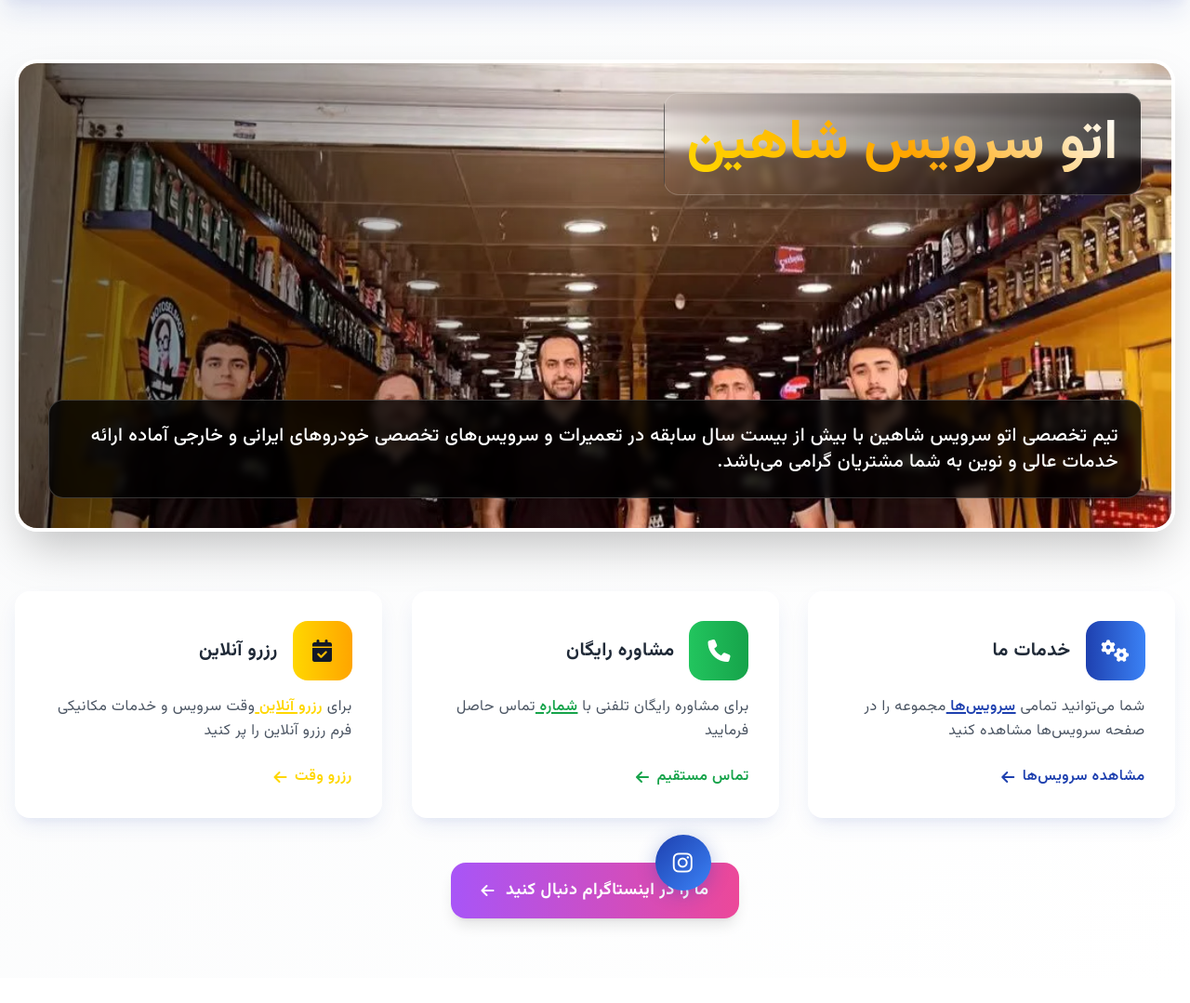
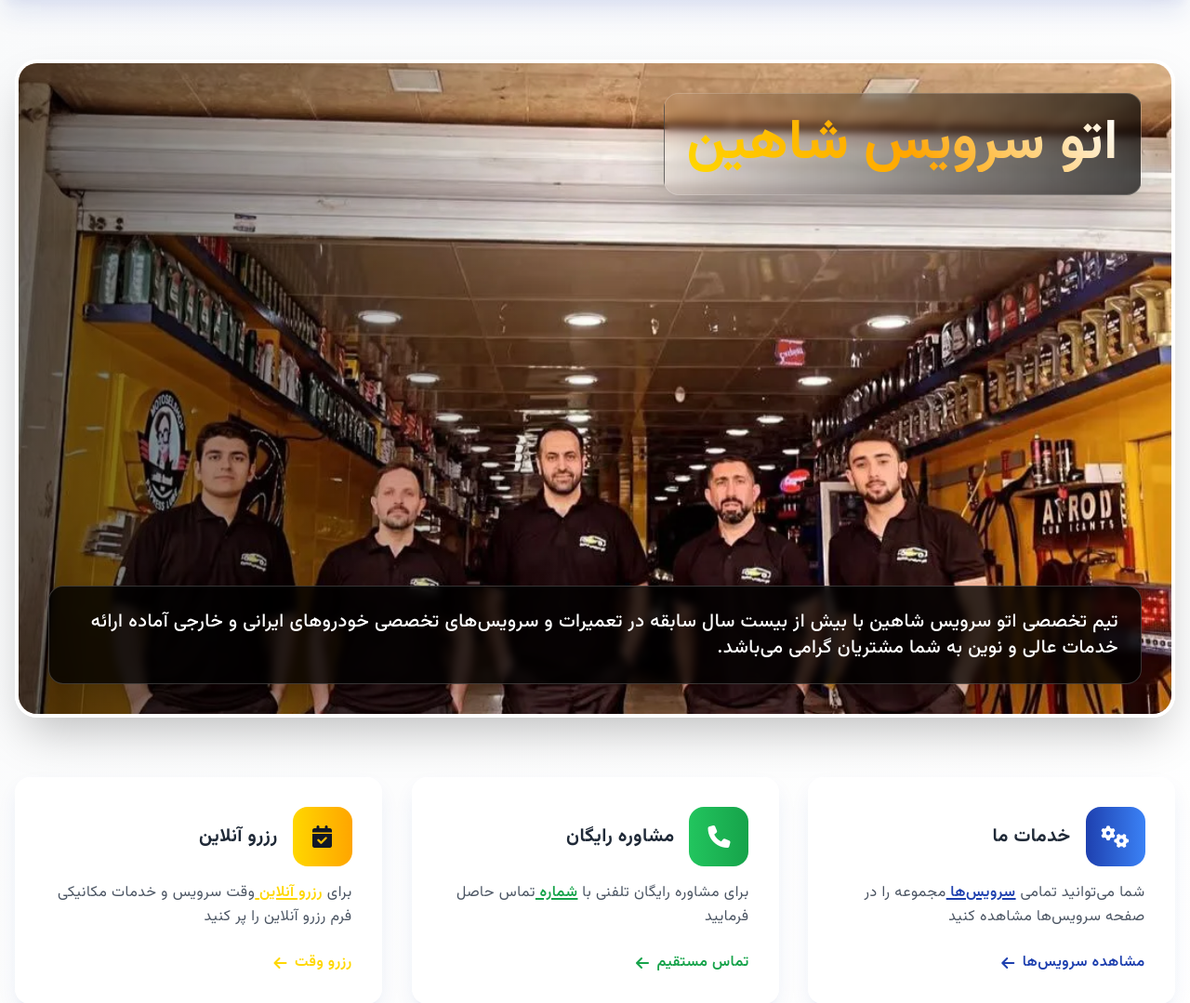
Before and after one commit to amirmokri/shahin-site, a Django app: page / in a window 1280 px wide. Shown: the part 89-1168 px from the top of the page at 93% size. Run offline with Django 4.2, Linux system fonts and the light colour scheme; data comes from the database, SQL or seed files in the repository; data that the repository does not hold is empty; some libraries are stand-ins or nearby versions.

Commit message:
Fix desktop hero section image styling - add responsive breakpoints and max-width constraint

```diff
--- a/templates/pages/home.html
+++ b/templates/pages/home.html
@@ -17,8 +17,8 @@
             <!-- Hero Image with Text Overlay -->
             <div class="relative mb-16">
                 <!-- Rounded Hero Image -->
-                <div class="relative rounded-3xl overflow-hidden shadow-2xl border-4 border-white w-full" data-aos="fade-up">
-                    <img src="{% if site_settings.hero_image %}{{ site_settings.hero_image.url }}{% else %}{% static 'images/hero.webp' %}{% endif %}" alt="{{ site_settings.site_name }}" class="w-full h-[350px] sm:h-[400px] md:h-[500px] object-cover">
+                <div class="relative rounded-3xl overflow-hidden shadow-2xl border-4 border-white w-full max-w-7xl mx-auto" data-aos="fade-up">
+                    <img src="{% if site_settings.hero_image %}{{ site_settings.hero_image.url }}{% else %}{% static 'images/hero.webp' %}{% endif %}" alt="{{ site_settings.site_name }}" class="w-full h-[350px] sm:h-[400px] md:h-[500px] lg:h-[600px] xl:h-[700px] object-cover object-center">
                     <div class="absolute inset-0 bg-gradient-to-r from-black/60 via-transparent to-transparent"></div>
 
                     <!-- Text Overlays -->
```
